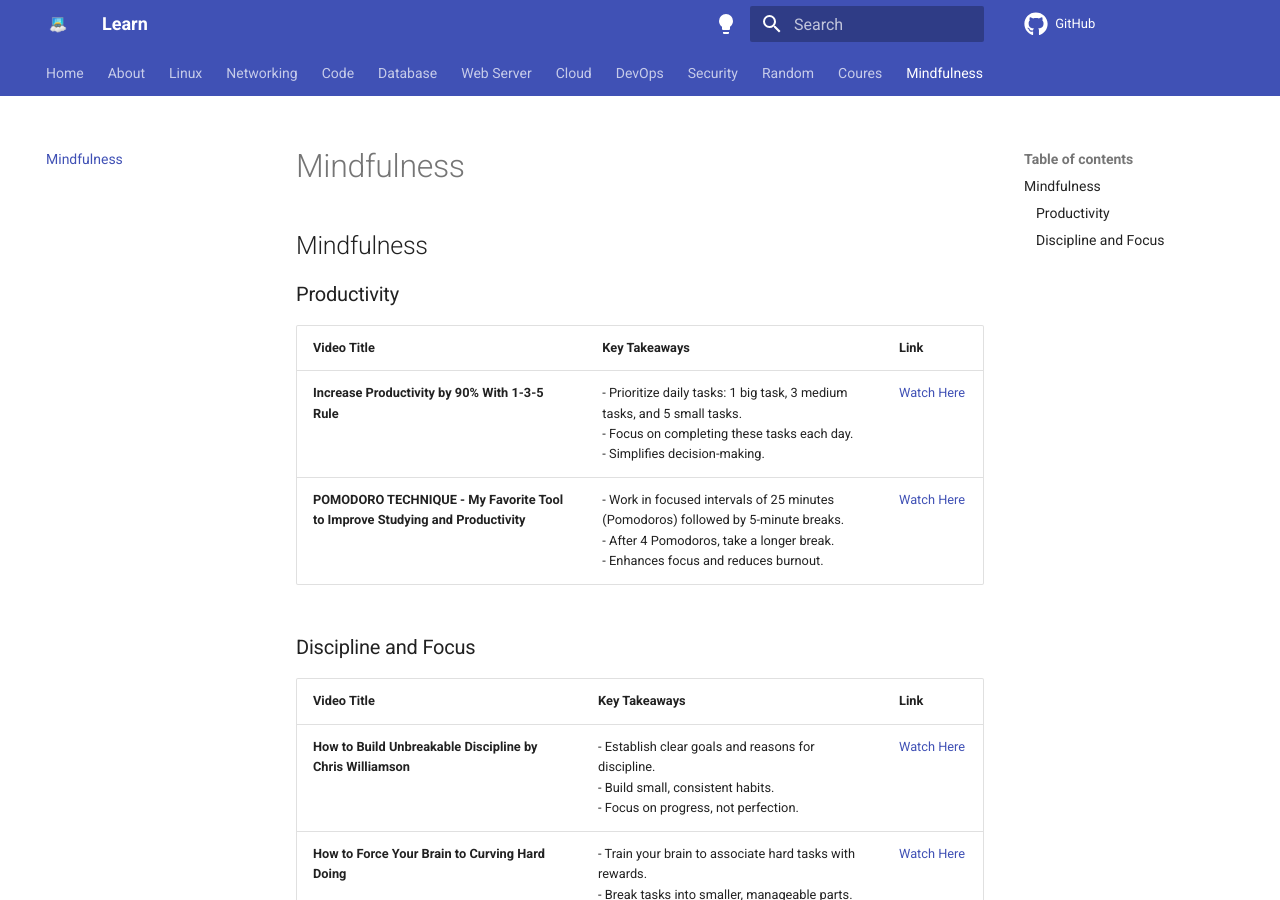
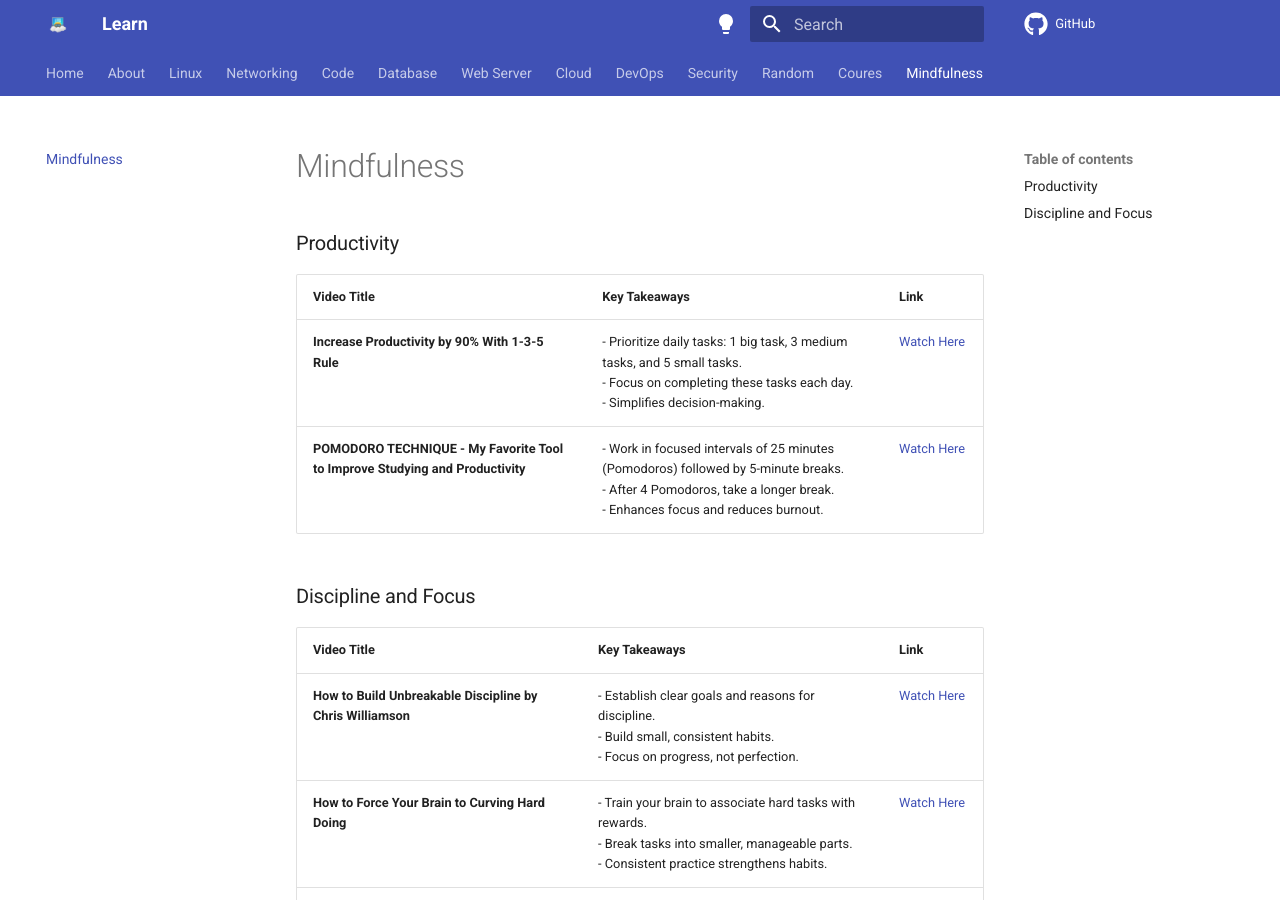
Before and after one commit to Vasanthabalaji01/Learn, an MkDocs documentation site: the page built from docs/Mindfulness/Mindfulness.md, in a window 1280 px wide and 900 px high. Built offline with MkDocs 1.6.1 and Material for MkDocs 9.7.7, drawn with Linux system fonts in a browser that asks for light colours; comment, search, counter and statistics services are not loaded.

Commit message:
Update Mindfulness.md

```diff
--- a/docs/Mindfulness/Mindfulness.md
+++ b/docs/Mindfulness/Mindfulness.md
@@ -1,4 +1,3 @@
-## Mindfulness
 
 ### Productivity
 
```
